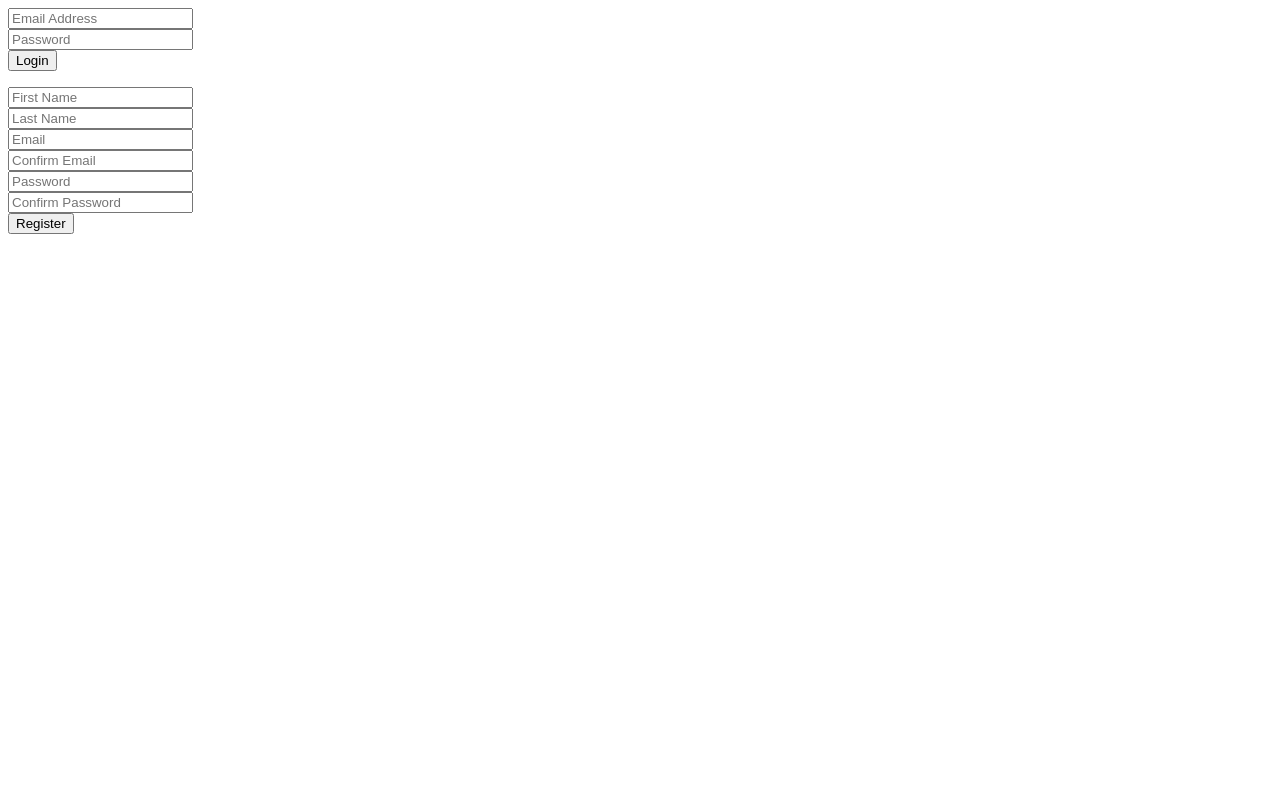
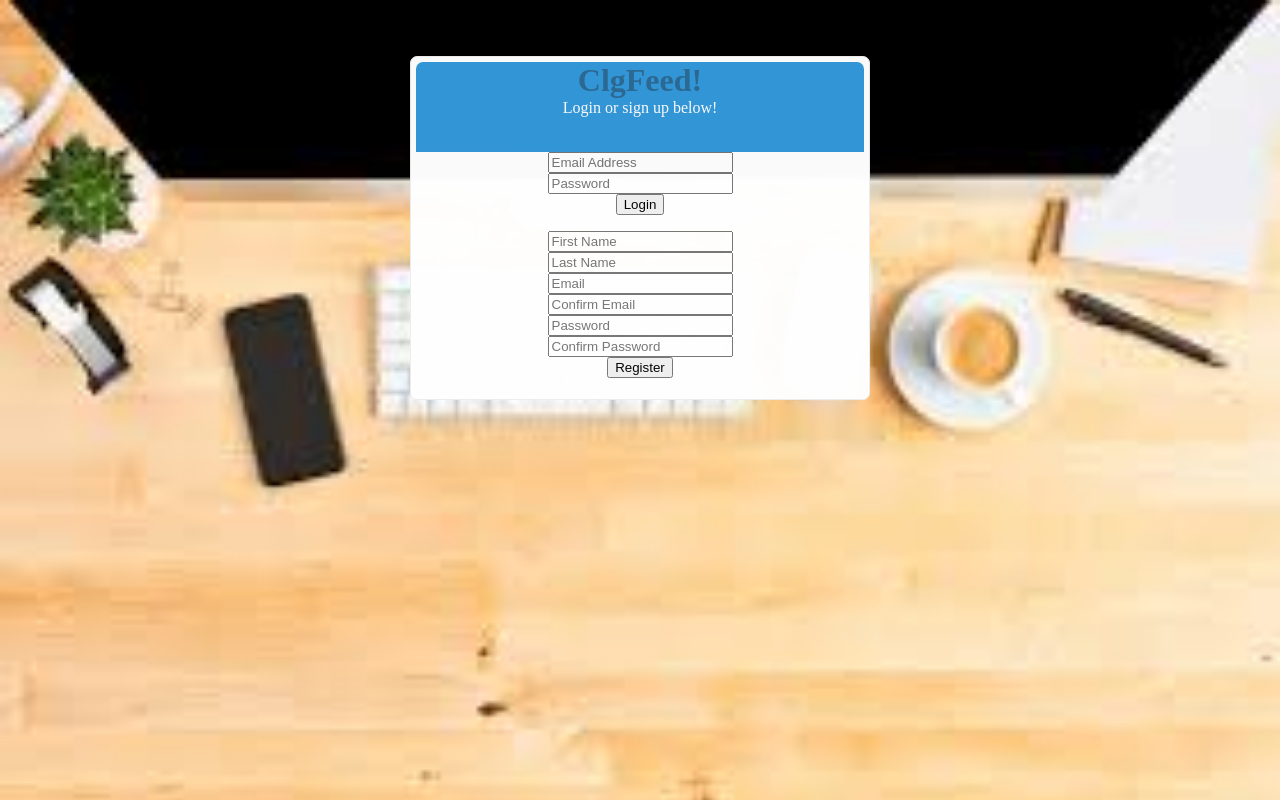
Before and after one commit to Kavita-Dhamot/ClgBook, a PHP site: page /register.php in a window 1280 px wide. Run offline with PHP 8.4, Linux system fonts and the light colour scheme.

Commit message:
styling css

```diff
--- /dev/null
+++ b/assets/css/register_style.css
@@ -0,0 +1,45 @@
+form{
+    text-align: center;
+}
+
+body {
+    margin: 0;
+    padding: 0;
+}
+
+.wrapper {
+    background-image: url(../images/backgrounds/desktop.jpg);
+    background-size: 100%;
+    width: 100%;
+    height: 100%;
+    min-width: 950px;
+}
+
+.login_box {
+    position: relative;
+    margin-right: auto;
+    margin-left: auto;
+    top: 7%;
+    width: 35%;
+    background-color: #ffffff;
+    border: 1px solid #EDEDED;
+    border-radius: 7px;
+    padding: 5px;
+    opacity: 0.98;
+}
+
+.login_header {
+    width: 100%;
+    height: 90px;
+    background-color: #3498db;
+    color: #fff;
+    text-align: center;
+    border-top-left-radius: 7px;
+    border-top-right-radius: 7px;
+}
+
+.login_header h1 {
+    margin-top: 0;
+    margin-bottom: 0;
+    color: #2C6C96;
+}
--- a/includes/form_handlers/login_handler.php
+++ b/includes/form_handlers/login_handler.php
@@ -2,12 +2,12 @@
 
 if(isset($_POST['login_button'])) { // if login button is clicked
 
-  $email = filter_var($_POST['log_email'], FILTER_SANITIZE_EMAIL); //sanstize email
+  $email = filter_var($_POST['log_email'], FILTER_SANITIZE_EMAIL); //sanitize email
 
   $_SESSION['log_email'] = $email; //stores email into session variable
   $password = md5($_POST['log_password']); //gets password
 
-  $check_database_query = mysqli_query($con, "SELECT * FROM users WHERE email='$email' AND password='$password'"); //checks if username adn paswword exist
+  $check_database_query = mysqli_query($con, "SELECT * FROM users WHERE email='$email' AND password='$password'"); //checks if username adn password exist
   $check_login_query = mysqli_num_rows($check_database_query); // either equal to 1(if username and password exist) or 0
 
   if($check_login_query == 1) {
@@ -30,4 +30,4 @@ if(isset($_POST['login_button'])) { // if login button is clicked
 
 }
 
- ?>
+?>
--- a/register.php
+++ b/register.php
@@ -5,9 +5,19 @@
 ?>
 <html>
     <head>
-        <title>Welcome to ClgBook</title>
+        <title>Welcome to ClgFeed</title>
+        <link rel="stylesheet" type="text/css" href="assets/css/register_style.css">
     </head>
     <body>
+
+        <div class="wrapper">
+
+            <div class="login_box">
+
+                <div class="login_header">
+                    <h1>ClgFeed!</h1>
+                    Login or sign up below!
+                </div>
 
                 <form  action="register.php" method="POST">
                     <input type="email" name="log_email" placeholder="Email Address" value="<?php
@@ -71,7 +81,10 @@
 
                     <?php if (in_array("<span style='color: #14C800'> You are all set! Go ahead and login!</span><br>", $error_array)) echo "<span style='color: #14C800'> You are all set! Go ahead and login!</span><br>"; ?>
 
+                </form>
+            </div>
 
-        </form>
+        </div>
+
     </body>
 </html>
```
Also changed, not shown: assets/images/backgrounds/desktop.jpg (added). Lines whose indentation alone changed are shown as unchanged.
